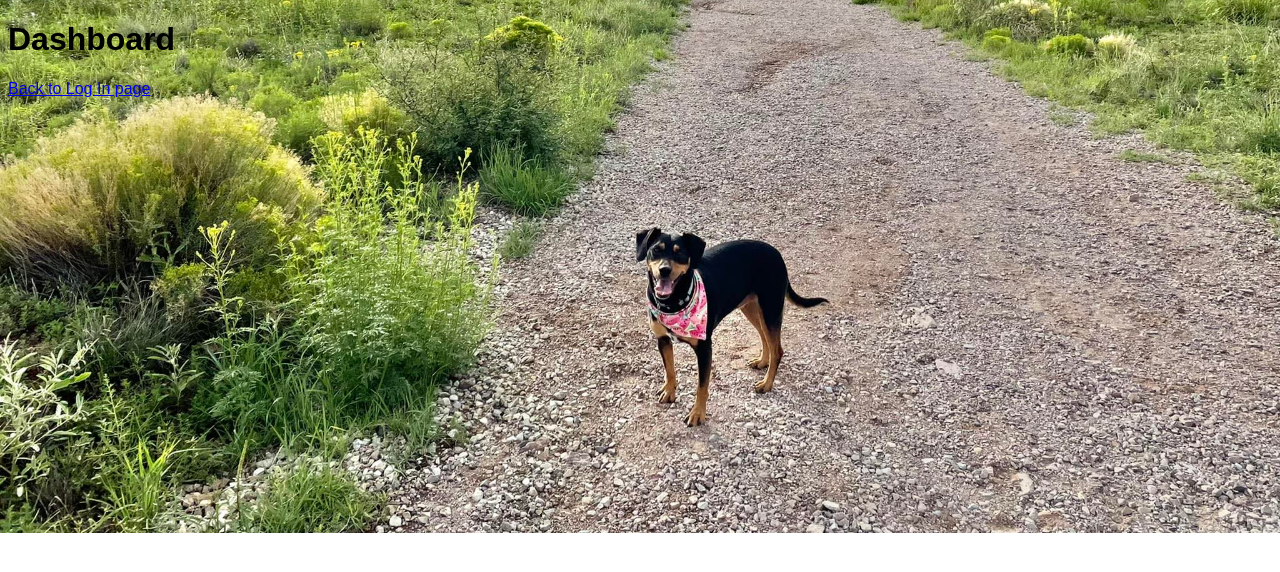
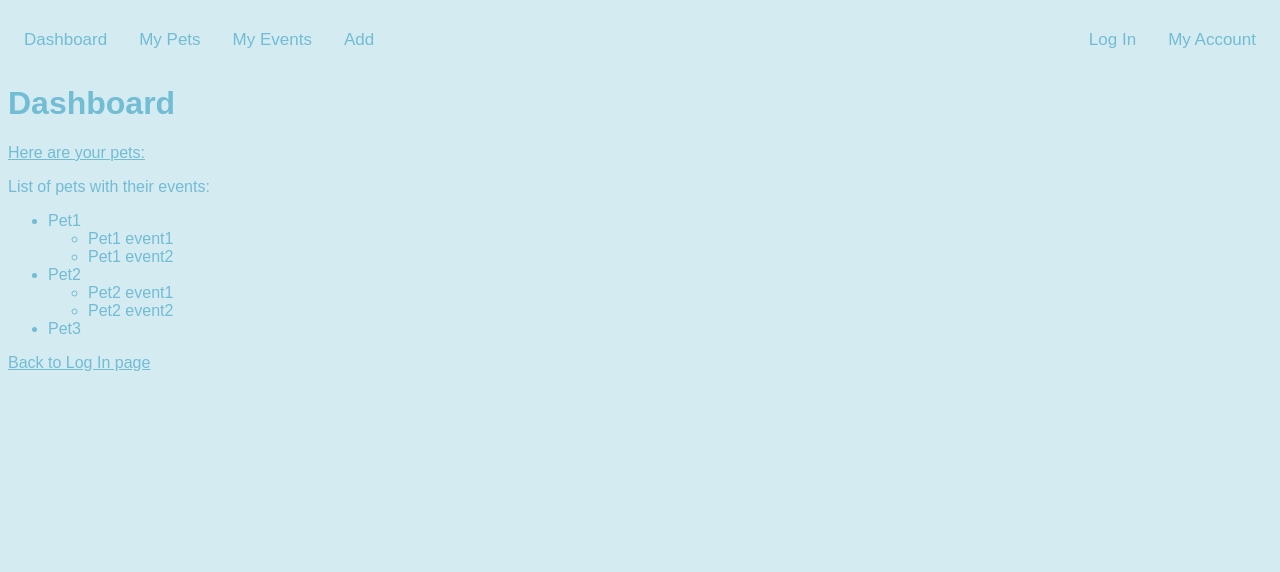
Before and after one commit to LuccaWang1/PetPlanner, a Flask app: page /dashboard in a window 1280 px wide. Shown: the top 572 px of the page. Run offline with Flask 2, Linux system fonts and the light colour scheme.

Commit message:
Improved login, created create an account, updated html templates including base and added css

```diff
--- a/model.py
+++ b/model.py
@@ -9,7 +9,6 @@ db = SQLAlchemy()
 
 
 class Owner(db.Model):
-    #an owner can assign another owner to their same pet without the other owner having to do anything <- this is separate from the function of an owner being able to message another owner
     """An owner - a main table."""
 
     __tablename__ = "owners"
--- a/server.py
+++ b/server.py
@@ -14,27 +14,60 @@ PET = os.environ["GOOGLE_CLIENT"]
 
 @app.route("/", methods=['POST', 'GET'])
 def homepage():
-    """Load the homepage"""
+    """Render the homepage.html template."""
 
     return render_template("homepage.html")
 
 @app.route("/login", methods=["GET"])
 def login():
-    """Handle login request with a POST request, and store the login information in a session."""
+    """Render login.html template."""
 
     return render_template("login.html")
 
-@app.route("/loginhandler", methods=["POST"])
+@app.route("/login-handler", methods=["POST"])
 def loginhandler():
+    """Handle login request with a POST request, and store the login information in a session."""
+
     owner_email = request.form.get('email')
     owner_password = request.form.get('password')
-    print(owner_email)
-    print(owner_password)
-    print(session)
 
     if 'owner_email' in session: #you're already logged in
-        flash("You're already logged in")
-        print("Just before I should redirect to dashboard b/c already logged in")
+        flash("Great news: You're already logged in")
+        return redirect("/dashboard")
+
+    user = Owner.query.filter_by(owner_email=owner_email).first()
+
+    if user: #check in db, log in
+        if owner_password == user.password:
+            session['owner_email'] = owner_email
+            session['owner_fname'] = user.owner_fname
+            print(session)
+            return redirect("/dashboard", owner_fname=user.owner_fname)
+        else: #check in db, if user in db but pw is incorrect
+            flash('Oops! Wrong password - please try again or reset your password')
+            return redirect("/login")
+    else:
+        flash("Please check your email address, and try again - or, if you don't already have an account, please create one with the link below")
+        return redirect("/login")
+
+
+@app.route("/create-account")
+def create_account():
+    """Render the create_account.html webpage."""
+
+    return render_template("create_account.html")
+
+@app.route("/create-account-handler", methods=["POST"])
+def handle_create_account():
+    """Handle create account request with a POST request, and store the login information in a session."""
+
+    owner_fname = request.form.get('owner_fname')
+    owner_lname = request.form.get('owner_lname')
+    owner_email = request.form.get('email')
+    owner_password = request.form.get('password')
+
+    if 'owner_email' in session: #you're already logged in
+        flash("Great news: You already have an account, and you're already logged in! Here's your dashboard:")
         return redirect("/dashboard")
 
     user = Owner.query.filter_by(owner_email=owner_email).first()
@@ -43,23 +76,14 @@ def loginhandler():
     if user: #check in db, log in
         if owner_password == user.password:
             session['owner_email'] = owner_email
-            return redirect("/dashboard")
-        else: #check in db, if user in db but pw is incorrect
-            flash('Wrong password - please try again or reset your password')
+            flash("Great news: You already have an account - please log in with your log in information, email and password:")
             return redirect("/login")
     else:
-        flash("Please check your email address, and try again - or, if you don't already have an account, please create one with the link below")
-        return redirect("/login")
-
-
-@app.route("/create-account")
-def create_account():
-    """Handle create account request with a POST request, and store the login information in a session."""
-
-    # if: check if in db already, then tell the user they're already in the database
-    # else: add new user to owner db and store information in session
-
-    return render_template("create_account.html")
+        new_user = Owner(owner_fname=owner_fname, owner_lname=owner_lname, owner_email=owner_email, owner_password=owner_password) #create user instance
+        db.session.add(new_user) #add user instance to database with .add built-in func
+        db.session.commit() #then need to commit the change/add to the database
+        flash(f"Thanks for creating your account, ${owner_fname} - you're in!")
+        return redirect("/dashboard")
 
 @app.route("/dashboard")
 def dashboard():
--- a/static/css/petplanner.css
+++ b/static/css/petplanner.css
@@ -1,21 +1,143 @@
+/* Colors:
+blue: #72bcd4
+light blue: #d4ebf2
+light green: #defeca
+black: #000000
+light pink: #FFC0CB
+*/
+
+/* Anything inside the body */
 body {
     font-family: 'Arial', sans-serif;
-    background-image: url('../images/Feefee_hiking_landscape.jpg');
+    /* background-image: url('../images/Feefee_hiking_landscape.jpg'); */
     background-size: cover;
     background-position: center;
     background-repeat: no-repeat;
-    color: #000000;
+    color: #72bcd4;
+    background-color: #d4ebf2
 }
 
+/* unvisited link */
+a:link {
+    color: #72bcd4;
+  }
+
+  /* visited link */
+  a:visited {
+    color: #72bcd4;
+  }
+
+  /* mouse over link */
+  a:hover {
+    color: #72bcd4;
+  }
+
+  /* selected link */
+  a:active {
+    color: #FFC0CB;
+  }
+
+/* Any button */
 button {
-    background-color: #defeca;
+    background-color: #72bcd4;
     border: none;
-    color: #000000;
+    color: #d4ebf2;
     text-align: center;
     text-decoration: none;
     display: inline-block;
 }
 
+/* Any input field will be light green */
 input {
-    background-color: #defeca;
+    background-color: #d4ebf2;
 }
+
+/* Add a black background color to the top navigation */
+.topnav {
+    background-color: #d4ebf2;
+    overflow: hidden;
+    font-family: 'Arial', sans-serif;
+    color: black;
+}
+
+/* Right-aligned section inside the top navigation */
+.topnav-right {
+    float: right;
+    color: black;
+    background-color: #d4ebf2;
+}
+
+/* Style the links inside the navigation bar */
+.topnav a {
+    float: left;
+    text-align: center;
+    padding: 14px 16px;
+    text-decoration: none;
+    font-size: 17px;
+    background-color: #d4ebf2;
+    color: #72bcd4;
+}
+
+/* Add a color to the active/current link */
+.topnav a.active {
+    float: left;
+    text-align: center;
+    padding: 14px 16px;
+    text-decoration: none;
+    font-size: 17px;
+    background-color: #d4ebf2;
+    color: #72bcd4;
+}
+
+/* Add the background color to navbar links on hover */
+.topnav a:hover, .dropdown:hover .dropbtn {
+    background-color: #72bcd4;
+    color: #d4ebf2;
+}
+
+/* The dropdown container */
+.dropdown {
+    float: left;
+    overflow: hidden;
+}
+
+/* Dropdown button */
+.dropdown .dropbtn {
+    font-size: 17px;
+    border: none;
+    outline: none;
+    color: #72bcd4;
+    padding: 14px 16px;
+    background-color: inherit;
+    font-family: inherit; /* Important for vertical align on mobile phones */
+    margin: 0; /* Important for vertical align on mobile phones */
+}
+
+/* Dropdown content (hidden by default) */
+.dropdown-content {
+    display: none;
+    position: absolute;
+    min-width: 160px;
+    box-shadow: 0px 8px 16px 0px #72bcd4;
+    z-index: 1;
+}
+
+/* Links inside the dropdown */
+.dropdown-content a {
+    float: none;
+    color: #72bcd4;
+    background-color: #d4ebf2;
+    padding: 12px 16px;
+    text-decoration: none;
+    display: block;
+    text-align: left;
+}
+
+/* Show the dropdown menu on hover */
+.dropdown:hover .dropdown-content {
+    display: block;
+}
+
+.dropdown-content a:hover {
+    background-color: #72bcd4;
+}
--- a/templates/base.html
+++ b/templates/base.html
@@ -22,23 +22,41 @@
   <header>
     <!-- Static navbar -->
     {% block navbar %}{% endblock %}
+
+    <ul>
+      {% for message in get_flashed_messages() %}
+        <li>{{ message }}</li>
+      {% endfor %}
+    </ul>
   </header>
 
   <main>
-    <!-- Main content of page -->
+    <!-- navbar -->
+    <div class="topnav">
+      <a class="active" href="/dashboard">Dashboard</a>
+      <a href="#mypets">My Pets</a>
+      <a href="#myevents">My Events</a>
+
+      <div class="dropdown">
+        <button class="dropbtn">Add
+          <i class="fa fa-caret-down"></i>
+        </button>
+        <div class="dropdown-content">
+          <a href="#">Pet</a>
+          <a href="#">Event</a>
+          <a href="#">Specialist</a>
+        </div>
+      </div>
+
+      <div class="topnav-right">
+        <a href="/login">Log In</a>
+        <a href="#myaccount">My Account</a>
+      </div>
+    </div>
     {% block content %}{% endblock %}
-
-  <div class="container-fluid" class="body">
-
-  </div>
-
   </main>
 
   <footer>
-
   </footer>
-
-  <!-- Bootstrap JavaScript Bundle (required for the navbar component) -->
-  <script src="https://cdn.jsdelivr.net/npm/bootstrap@5.3.2/dist/js/bootstrap.bundle.min.js" integrity="sha384-C6RzsynM9kWDrMNeT87bh95OGNyZPhcTNXj1NW7RuBCsyN/o0jlpcV8Qyq46cDfL" crossorigin="anonymous"></script>
 </body>
 </html>
--- a/templates/dashboard.html
+++ b/templates/dashboard.html
@@ -8,5 +8,21 @@
 {% block content %}
 <h1>Dashboard</h1>
 
+<p><u>Here are your pets:</u></p>
+<p>List of pets with their events:</p>
+<ul>
+    <li>Pet1</li>
+        <ul>
+            <li>Pet1 event1</li>
+            <li>Pet1 event2</li>
+        </ul>
+    <li>Pet2</li>
+        <ul>
+            <li>Pet2 event1</li>
+            <li>Pet2 event2</li>
+        </ul>
+    <li>Pet3</li>
+</ul>
+
 <a href="/login">Back to Log In page</a>
 {% endblock %}
```
Also changed, not shown: templates/create_account.html (+5 -5 lines), templates/login.html (+6 -2 lines).
